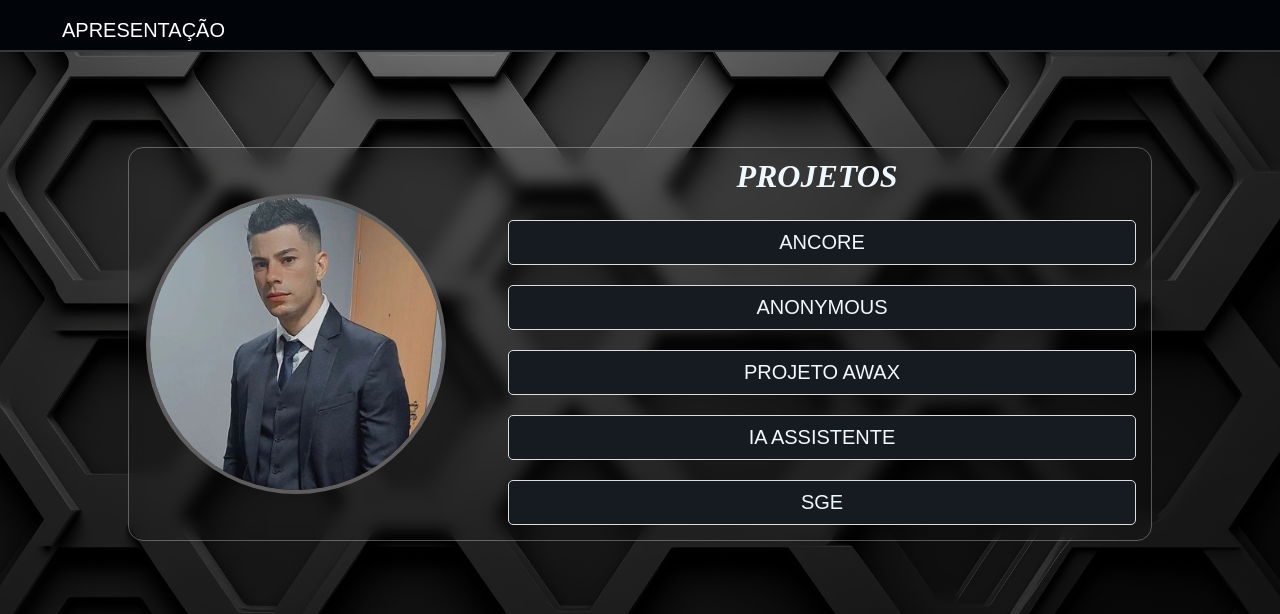
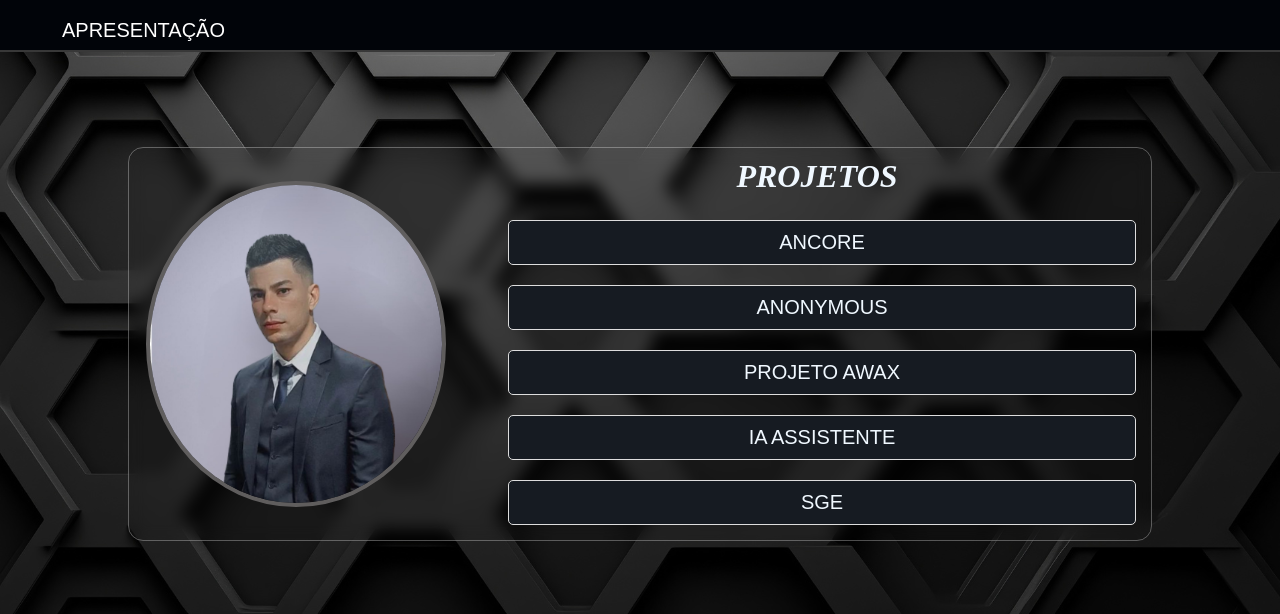
Before and after one commit to DaniloCorreia1/meu-postifolio, a plain HTML site: page index.html in a window 1280 px wide. Shown: the part 88-702 px from the top of the page. Drawn offline with Linux system fonts and the light colour scheme.

Commit message:
Update index.html

```diff
--- a/index.html
+++ b/index.html
@@ -23,7 +23,7 @@
         <div class="center">
 
             <div class = "box-left">
-                <img src="assets/images/photo.png" alt="photo">
+                <img src="assets/images/photo.jpeg" alt="photo">
             </div>
 
             <div class="box-center">
```
